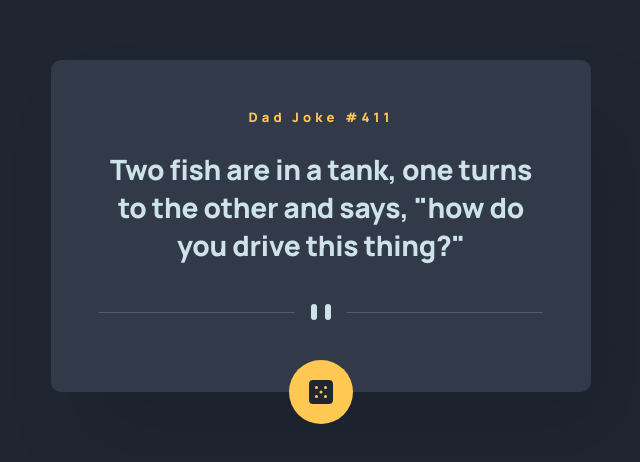
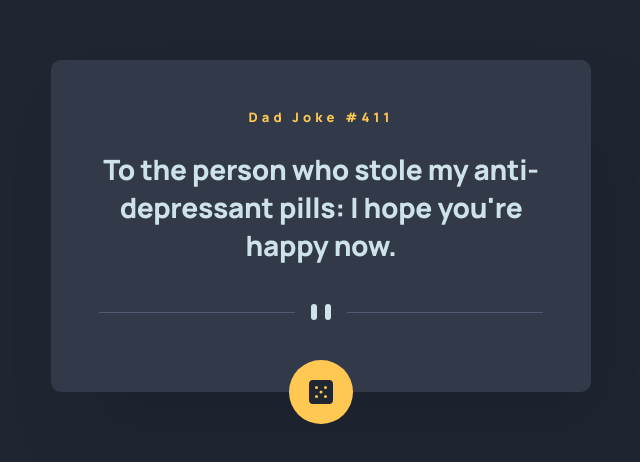
Before and after one commit to wesleyjacoby/Dad-Joke-Generator-App, a plain HTML site: page index.html in a window 1280 px wide. Shown: the part 174-636 px from the top of the page, without its empty margins (319-959 px from the left). Drawn offline with nearby package versions, Linux system fonts and the light colour scheme.

Commit message:
HTML fix

```diff
--- a/index.html
+++ b/index.html
@@ -21,7 +21,7 @@
     </section>
 
     <section class="quote-container">
-      <p class="quote">Two fish are in a tank, one turns to the other and says, "how do you drive this thing?"</p>
+      <p class="quote">To the person who stole my anti-depressant pills: I hope you're happy now.</p>
     </section>
 
     <div class="pattern-divider">
```
